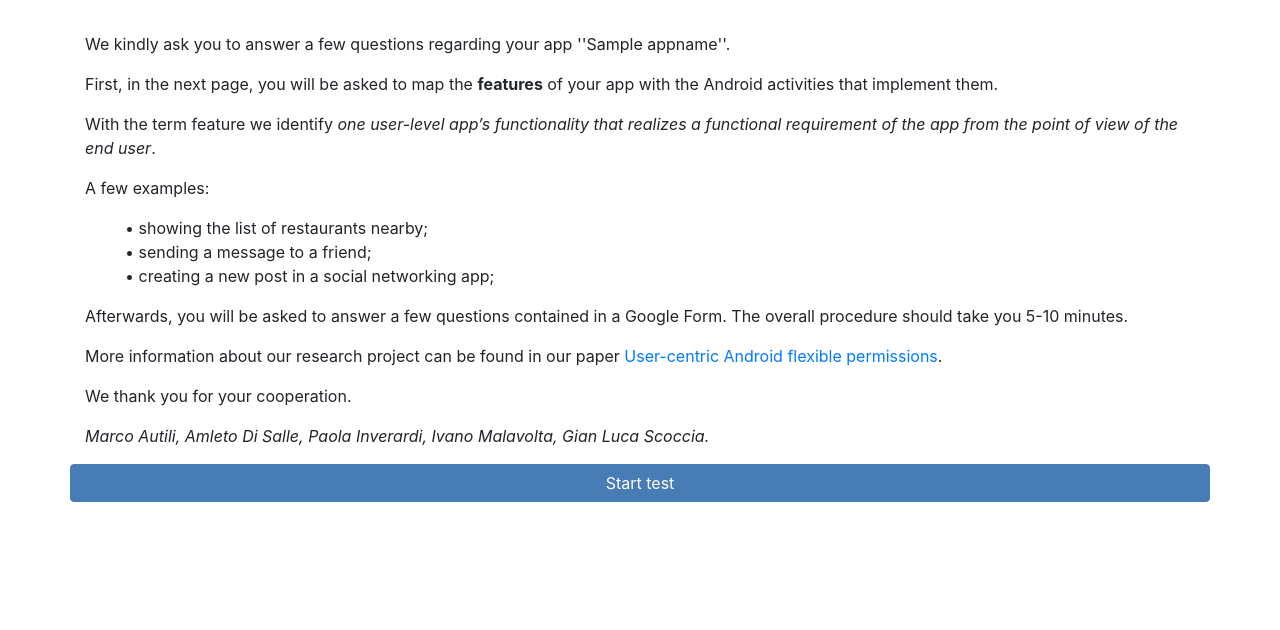
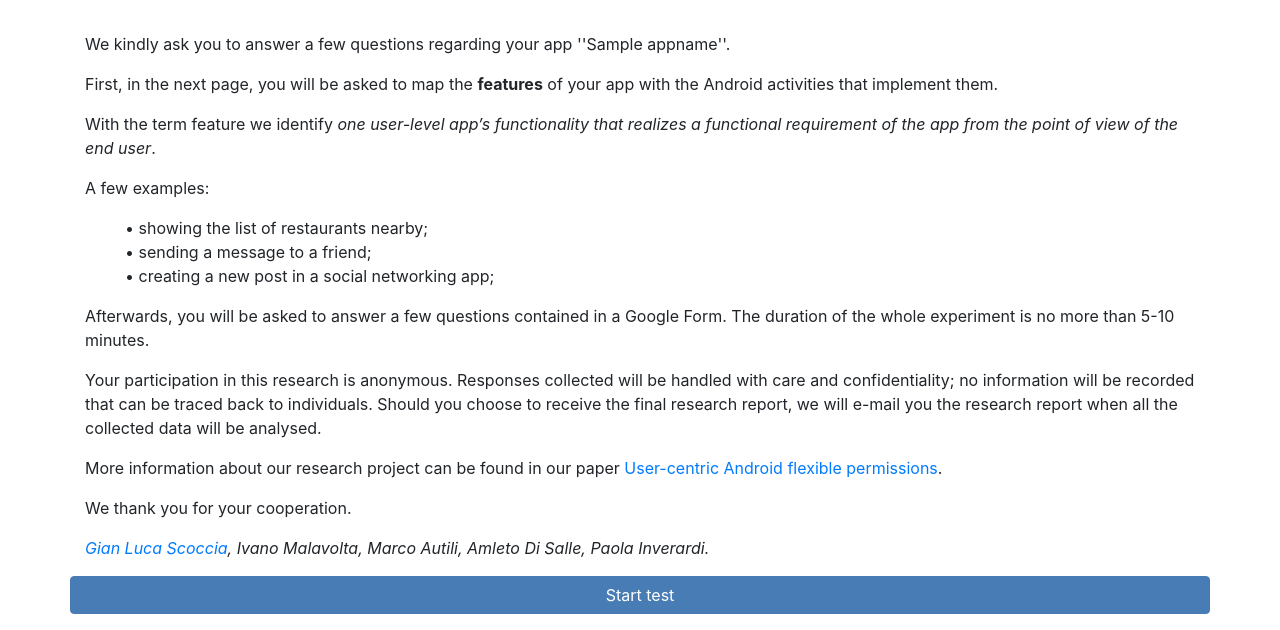
Before and after one commit to gianlucascoccia/afp-mapping-site, a Flask app: template templates/before_test.html in a window 1280 px wide. Shown: the part 264-894 px from the top of the page. Before the commit the page ends 766 px from the top, so only its background shows below. Run offline with Flask 2, Linux system fonts and the light colour scheme; the template is opened without the code that fills it: most values are stand-ins (such as "Sample title", 1, 10 or a date in 2020); parts of the project's set-up code (start-up, migrations or seed data) failed here and were passed over; some libraries are stand-ins or nearby versions.

Commit message:
Minor revisions

```diff
--- a/templates/before_test.html
+++ b/templates/before_test.html
@@ -3,7 +3,7 @@
 {% block content %}
 <div id="remarks-title-container" class="row">
     <div id="remarks-title" class="col-lg-10 col-md-offset-1">
-        <h4>A few remarks before the test...</h4>
+        <h4>A few remarks before the experiment...</h4>
     </div>
 </div>
 <div id="remarks-body-container" class="row">
@@ -20,15 +20,18 @@
         </ul>
         <p>
         Afterwards, you will be asked to answer a few questions contained in a Google Form.
-        The overall procedure should take you 5-10 minutes.
+        The duration of the whole experiment is no more than 5-10 minutes.
         <p>
-        More information about our research project can be found in our paper <a href="{{url_for('static', filename='ICSE-POSTERS_2017.pdf')}}">User-centric Android flexible permissions</a>.
+        Your participation in this research is anonymous. Responses collected will be handled with care and confidentiality; no information will be recorded that can be traced back to individuals. Should you choose to receive the final research report, we will e-mail you the research report when all the collected data will be analysed.
+        </p>
+        <p>
+        More information about our research project can be found in our paper <a target="_blank" href="{{url_for('static', filename='ICSE-POSTERS_2017.pdf')}}">User-centric Android flexible permissions</a>.
         </p>
         <p>
         We thank you for your cooperation.
         </p>
         <p>
-        <i>Marco Autili, Amleto Di Salle, Paola Inverardi, Ivano Malavolta, Gian Luca Scoccia.</i>
+        <i><a target="_blank" href="mailto:gianluca.scoccia@gssi.it">Gian Luca Scoccia</a>, Ivano Malavolta, Marco Autili, Amleto Di Salle, Paola Inverardi.</i>
         </p>
     </div>
 </div>
```
Also changed, not shown: templates/test.html (+7 -2 lines).
